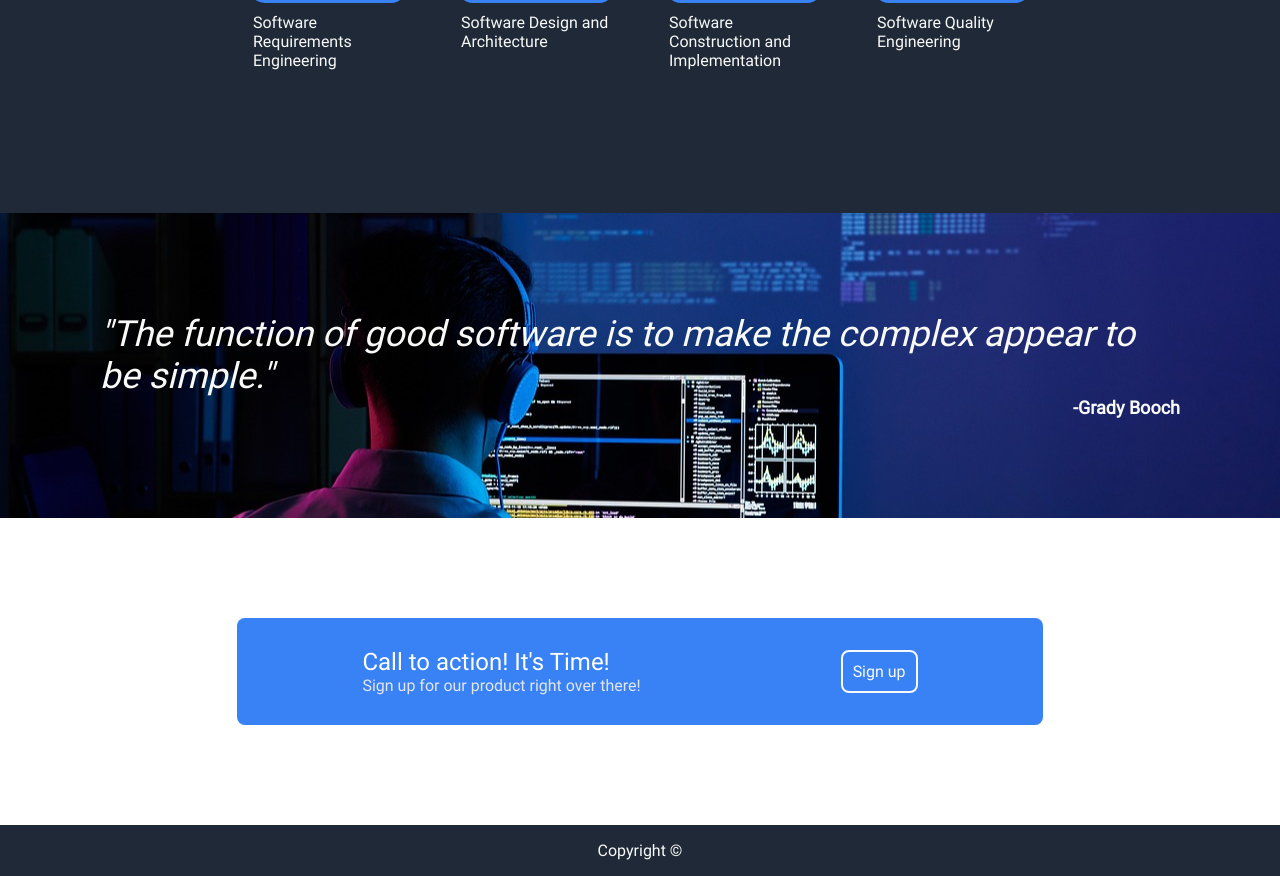
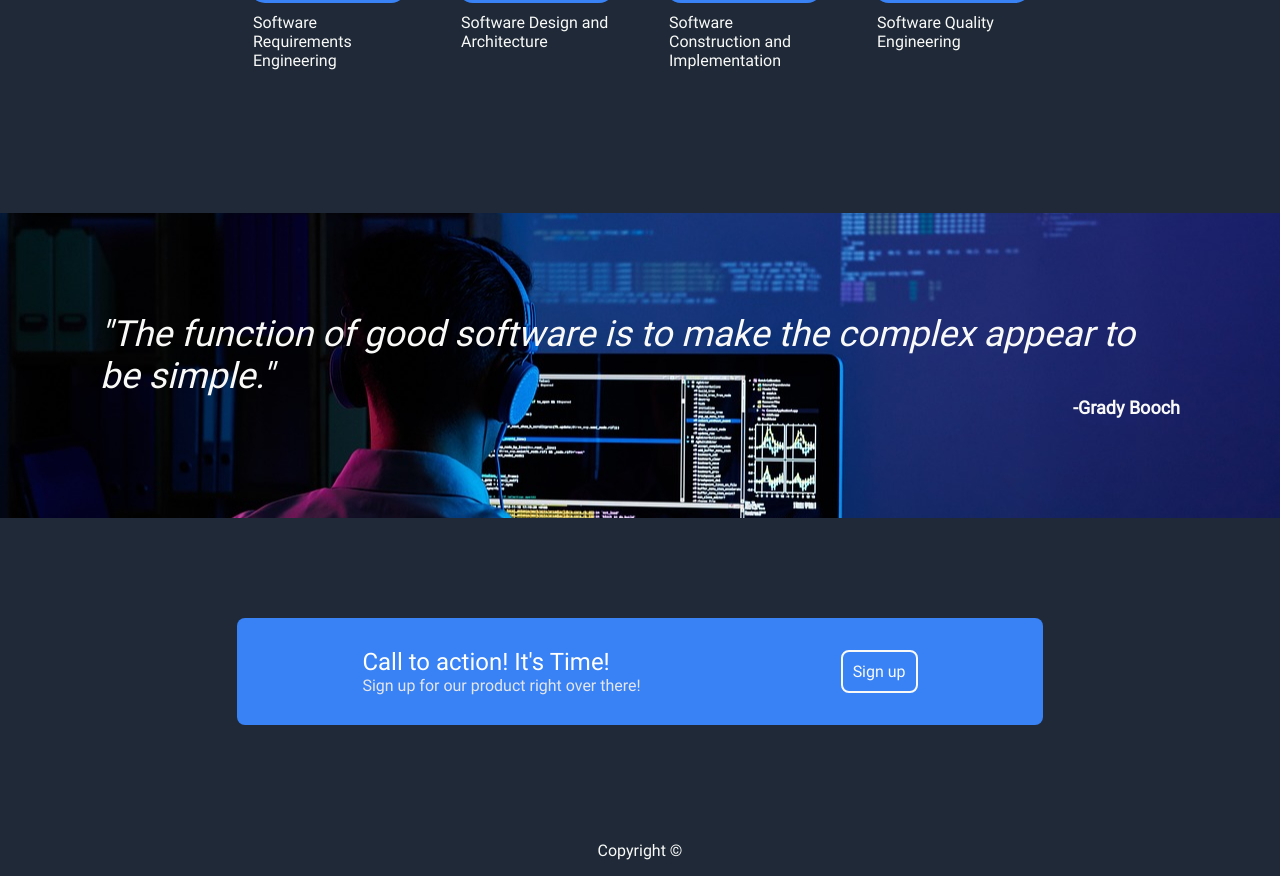
Before and after one commit to Mdsr2op/software-dev-info-page, a plain HTML site: page index.html in a window 1280 px wide. Shown: the part 841-1717 px from the top of the page. Drawn offline with Linux system fonts and the light colour scheme; grey boxes are pictures that could not be loaded.

Commit message:
modified the action section by changing the color.

```diff
--- a/style.css
+++ b/style.css
@@ -224,6 +224,7 @@ h1{
     justify-content:center;
     align-items: center;
     padding:100px 100px;
+    background-color: #1F2937;
 }
 
 .action .left{
```
